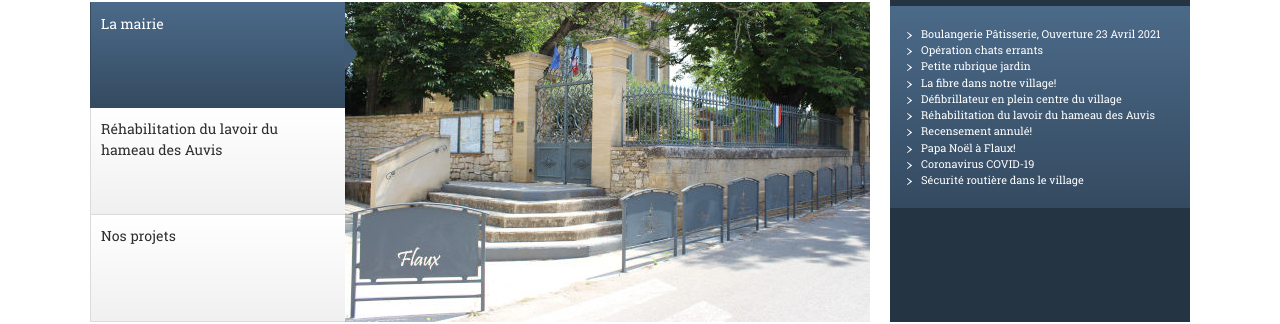
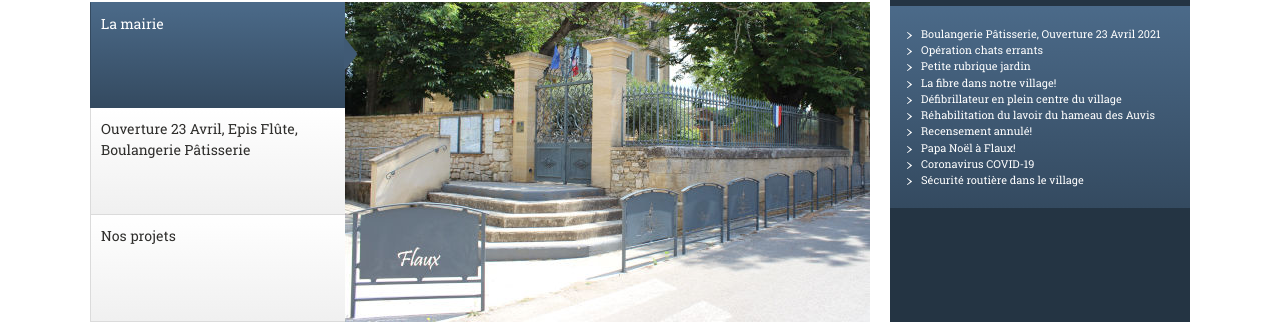
Before and after one commit to Flaux-Village/flaux-village.github.io, a Jekyll site: the page built from index.md, in a window 1280 px wide. Shown: the part 333-657 px from the top of the page. Built offline with Jekyll 4.4.1, drawn with Linux system fonts in a browser that asks for light colours.

Commit message:
Epis Flute

```diff
--- a/index.md
+++ b/index.md
@@ -9,10 +9,10 @@ onglets_principaux:
   addresse: /mairie.html
   illustration: /assets/illustrations/525_320_Flauxentrance_3610.jpg
   description_illustration: La Mairie de Flaux.
-- titre: Réhabilitation du lavoir du hameau des Auvis
-  addresse: /actualites/lavoir.html
-  illustration: /assets/illustrations/news/lavoirtravauxauvis-frontpage525-320.jpg
-  description_illustration: lavoir Auvis.
+- titre: Ouverture 23 Avril, Epis Flûte, Boulangerie Pâtisserie
+  addresse: /actualites/boulangerie.html
+  illustration: /assets/illustrations/epiflutesfront.jpg
+  description_illustration: Epis Flûte, Boulangerie Pâtisserie.
 - titre: Nos projets
   addresse: /projetfait.html
   illustration: /assets/illustrations/525_320_flauxecole_3617.jpg
```
